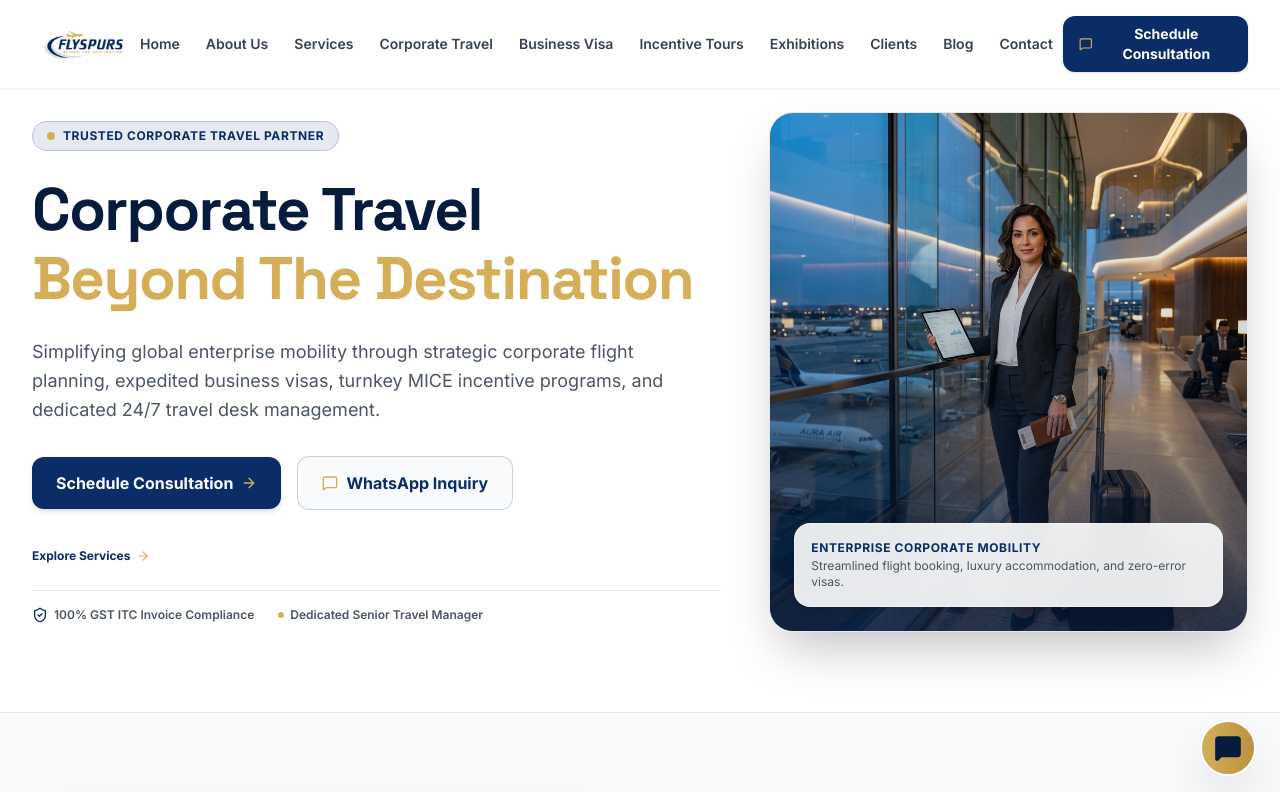
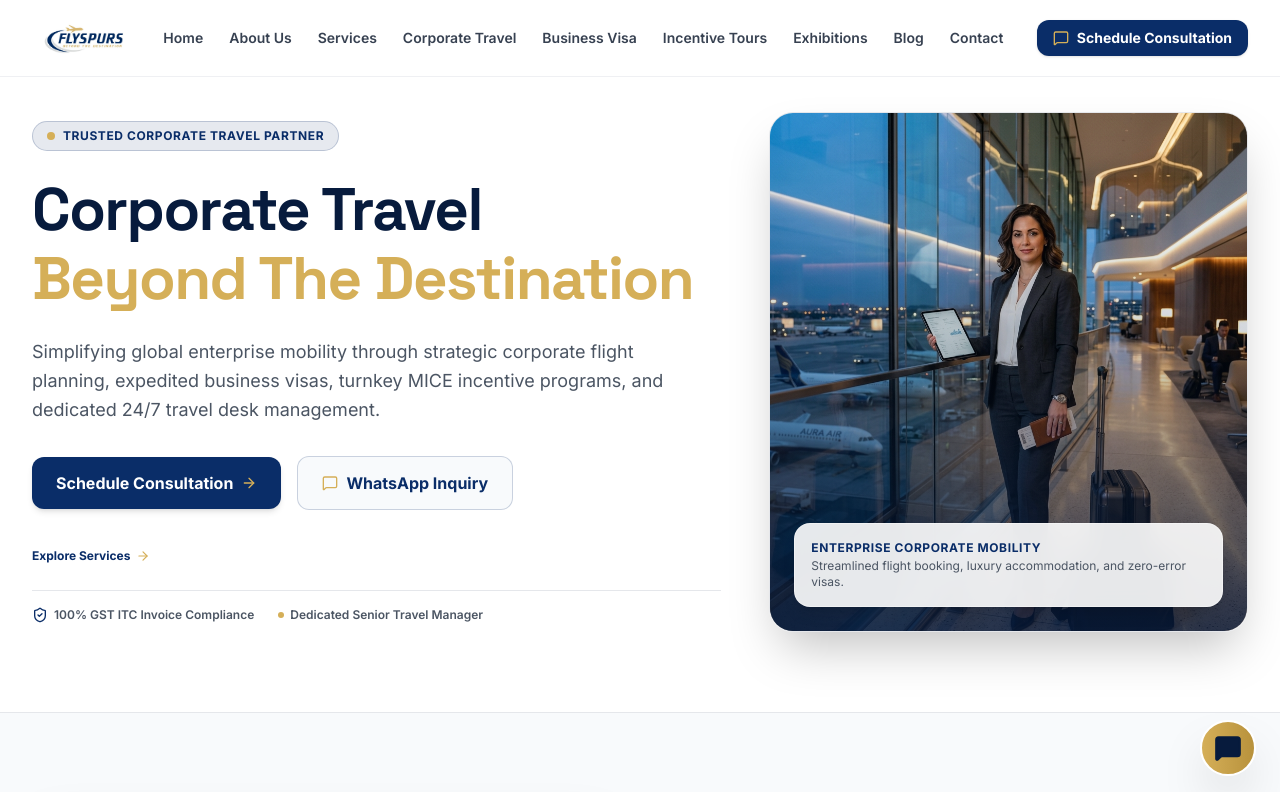
Before and after one commit to Adityaphophale/Flyspurs, a React (Vite) app: page / in a window 1280 px wide. Shown: the top 792 px of the page. Built offline with nearby package versions, Linux system fonts and the light colour scheme; grey boxes are pictures that could not be loaded.

Commit message:
Remove Our Esteemed Corporate Clients section and update navigation

```diff
--- a/src/components/Navbar.tsx
+++ b/src/components/Navbar.tsx
@@ -32,7 +32,6 @@ export const Navbar: React.FC<NavbarProps> = ({ onOpenWhatsApp }) => {
     { name: 'Business Visa', path: '/#services' },
     { name: 'Incentive Tours', path: '/#incentive-tours' },
     { name: 'Exhibitions', path: '/#exhibitions' },
-    { name: 'Clients', path: '/#clients' },
     { name: 'Blog', path: '/blog' },
     { name: 'Contact', path: '/#contact' },
   ];
--- a/src/pages/HomePage.tsx
+++ b/src/pages/HomePage.tsx
@@ -8,7 +8,6 @@ import { ProcessSection } from '../sections/ProcessSection';
 import { GlobalNetworkSection } from '../sections/GlobalNetworkSection';
 import { IncentiveToursSection } from '../sections/IncentiveToursSection';
 import { ExhibitionTravelSection } from '../sections/ExhibitionTravelSection';
-import { ClientsSection } from '../sections/ClientsSection';
 import { BlogSection } from '../sections/BlogSection';
 import { FAQSection } from '../sections/FAQSection';
 import { ContactSection } from '../sections/ContactSection';
@@ -38,7 +37,6 @@ export const HomePage: React.FC<HomePageProps> = ({
         <GlobalNetworkSection onOpenWhatsApp={onOpenWhatsApp} />
         <IncentiveToursSection onOpenWhatsApp={onOpenWhatsApp} />
         <ExhibitionTravelSection onOpenWhatsApp={onOpenWhatsApp} />
-        <ClientsSection onOpenWhatsApp={onOpenWhatsApp} />
         <BlogSection onOpenWhatsApp={onOpenWhatsApp} />
         <FAQSection onOpenWhatsApp={onOpenWhatsApp} />
         <ContactSection onOpenWhatsApp={onOpenWhatsApp} />
```
